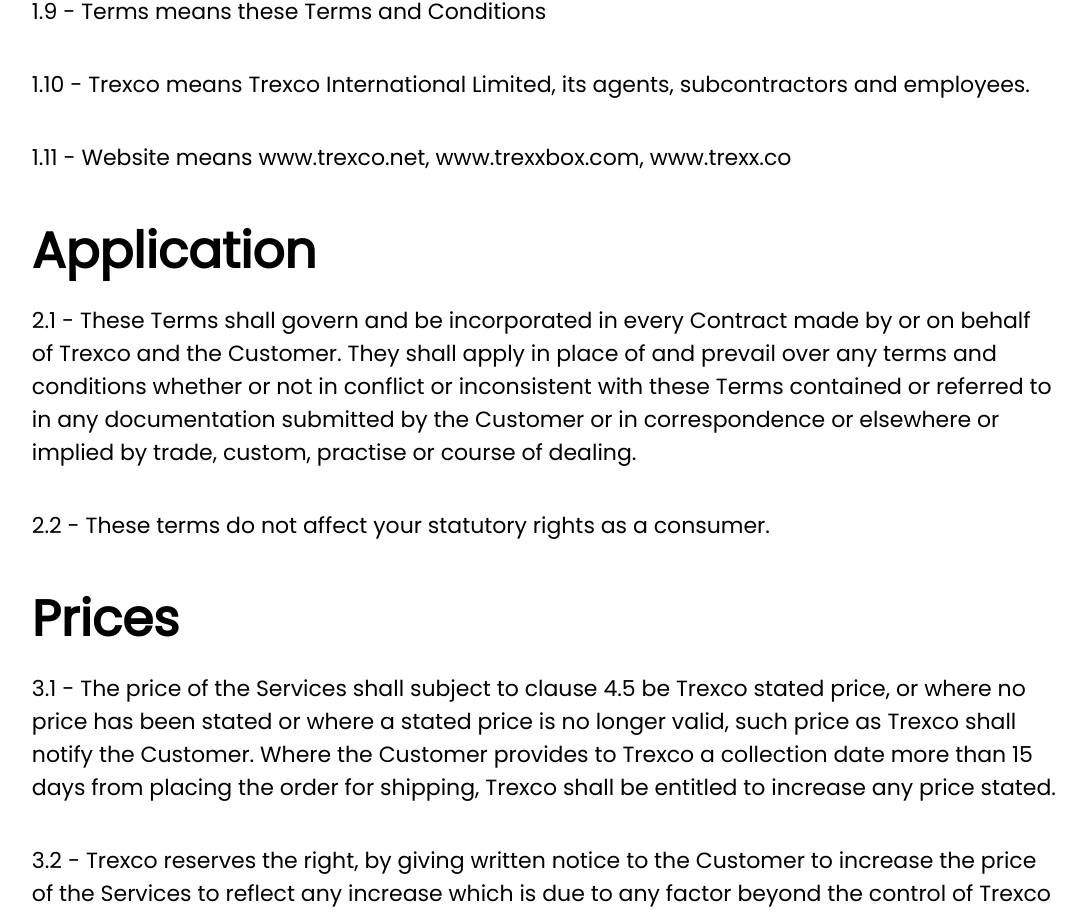
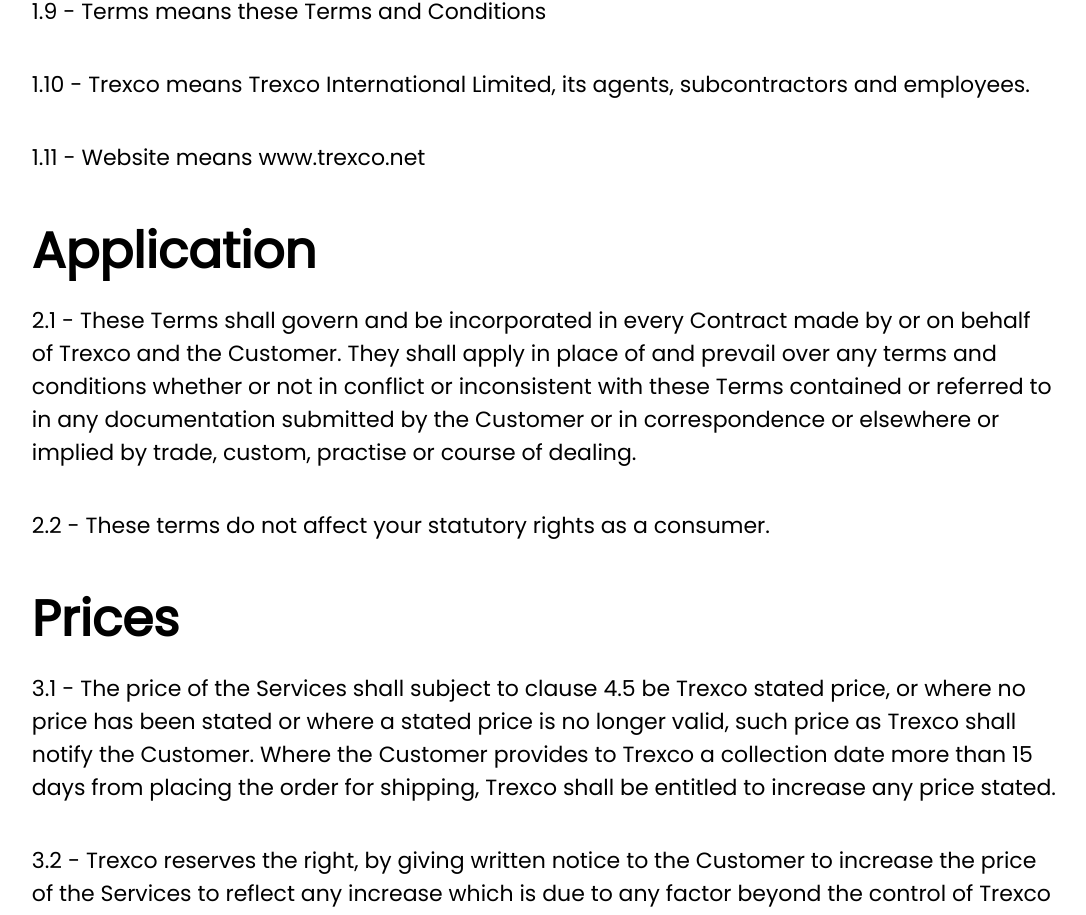
Before and after one commit to holguin4857/trexco, a Next.js app: page /terms in a window 1280 px wide. Shown: the part 1669-2584 px from the top of the page, without its empty margins (96-1182 px from the left). Built offline with nearby package versions, Linux system fonts and the light colour scheme.

Commit message:
change to terms

```diff
--- a/pages/terms.js
+++ b/pages/terms.js
@@ -81,7 +81,7 @@
             subcontractors and employees.
           </p>
           <p>
-            1.11 - Website means www.trexco.net, www.trexxbox.com, www.trexx.co
+            1.11 - Website means www.trexco.net
           </p>
           <ol>
             <h2> Application</h2>
```
